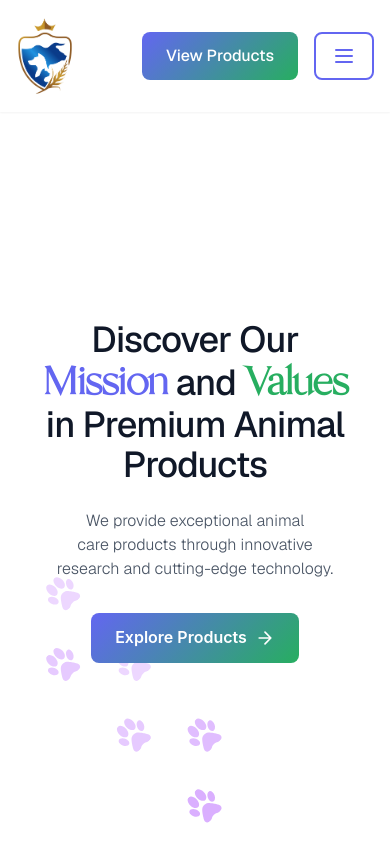
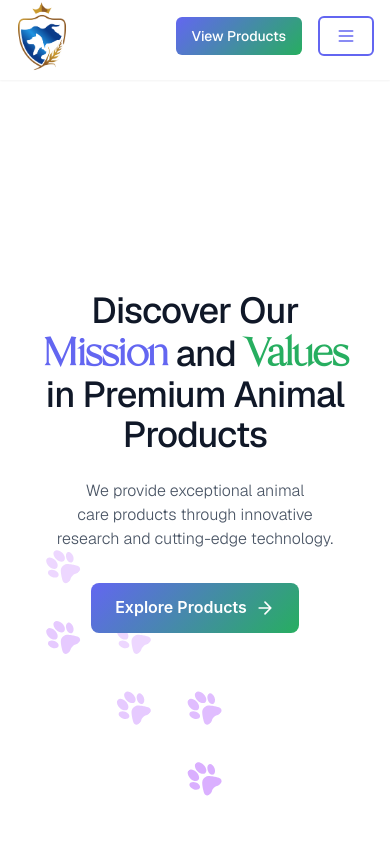
Before and after one commit to Akash-cloud001/vetking-life-science, a React (Vite) app: page / in a window 390 px wide. Shown: the top 842 px of the page. Built offline with nearby package versions, Linux system fonts and the light colour scheme.

Commit message:
Refactor navigation and layout: Introduce CSS variable for navigation height, adjust Header component to utilize this variable, and update Hero component height for improved responsiveness. Modify button styles for consistency.

```diff
--- a/src/components/Header.jsx
+++ b/src/components/Header.jsx
@@ -25,6 +25,7 @@ const Header = () => {
     <>
       <motion.header
         className="header"
+        style={{ height: 'var(--nav-height)' }}
         initial={{ y: -100 }}
         animate={{ y: 0 }}
         transition={{ duration: 0.5 }}
@@ -36,11 +37,15 @@ const Header = () => {
               whileHover={{ scale: 1.05 }}
               transition={{ type: "spring", stiffness: 300 }}
             >
-              <img src="/images/vetSolo.png" alt="VetKing Life Science" className="w-auto h-20" />
+              <img src="/images/vetSolo.png" alt="VetKing Life Science" className="w-auto h-18" />
             </motion.div>
 
             {/* Desktop Navigation */}
-            <ul className="nav-links hidden md:flex">
+
+
+            <div className="flex items-center gap-4 md:gap-10 justify-center">
+              {/* Mobile Hamburger Menu */}
+              <ul className="nav-links hidden md:flex">
               {navItems.map((item) => (
                 <li key={item.path}>
                   <Link
@@ -53,22 +58,18 @@ const Header = () => {
               ))}
             </ul>
 
-            <div className="nav-buttons">
-              {/* Mobile Hamburger Menu */}
-
-
               {/* Desktop Button */}
-              <Link to="/products" className="btn btn-primary font-geist !font-medium !text-base hidden md:inline-flex">
+              <Link to="/products" className="btn-small btn-primary font-geist !font-medium !text-small inline-flex">
                 View Products
               </Link>
 
               <button
                 onClick={toggleSidebar}
-                className="md:hidden cursor-pointer !px-4 py-2 rounded-lg btn-secondary hover:bg-gray-100 transition-colors"
+                className="md:hidden cursor-pointer rounded-lg btn-small btn-secondary hover:bg-gray-100 transition-colors"
                 aria-label="Toggle menu"
               >
                 <svg
-                  className="w-6 h-6"
+                  className="w-5 h-5"
                   fill="none"
                   stroke="currentColor"
                   viewBox="0 0 24 24"
@@ -112,7 +113,11 @@ const Header = () => {
       <AnimatePresence>
         {isSidebarOpen && (
           <motion.div
-            className="fixed top-[112px] right-0 w-80 bg-white shadow-2xl z-50 md:hidden h-[calc(100vh-112px)]"
+            className="fixed right-0 w-80 bg-white shadow-2xl z-50 md:hidden"
+            style={{
+              top: 'var(--nav-height)',
+              height: 'calc(100vh - var(--nav-height))'
+            }}
             initial={{ x: '100%' }}
             animate={{ x: 0 }}
             exit={{ x: '100%' }}
--- a/src/components/Hero.jsx
+++ b/src/components/Hero.jsx
@@ -7,7 +7,7 @@ import Dna from './svgs/Dna'
 import ImageCarousel from './ui/ImageCarousel'
 const Hero = () => {
   return (
-    <section className="h-[calc(100dvh-85px)] flex items-center justify-start relative overflow-hidden">
+    <section className="flex items-center justify-start relative overflow-hidden" style={{ height: 'calc(100dvh - var(--nav-height))' }}>
 
       <div className="absolute bottom-20 left-1/2 -translate-x-1/2 -rotate-45 origin-center">
         {/* Step 1 - Center */}
--- a/src/index.css
+++ b/src/index.css
@@ -10,6 +10,7 @@
 }
 
 :root {
+  --nav-height:80px;
   --primary-purple: #6366f1;
   /* --primary-blue: #3498db; */
   --primary-green: #27ae60;
@@ -65,13 +66,14 @@ body {
   position: sticky;
   top: 0;
   z-index: 100;
+  height: var(--nav-height);
 }
 
 .nav {
   display: flex;
   justify-content: space-between;
   align-items: center;
-  padding: 1rem 0;
+  padding: 0rem 0;
 }
 
 .nav-links {
@@ -124,6 +126,12 @@ body {
 .btn:hover {
   transform: translateY(-2px);
   box-shadow: var(--shadow-md);
+}
+
+.btn-small {
+  padding: 0.5rem 1rem;
+  font-size: 0.875rem;
+  border-radius: 0.375rem;
 }
 
 /* Hero section */
```
